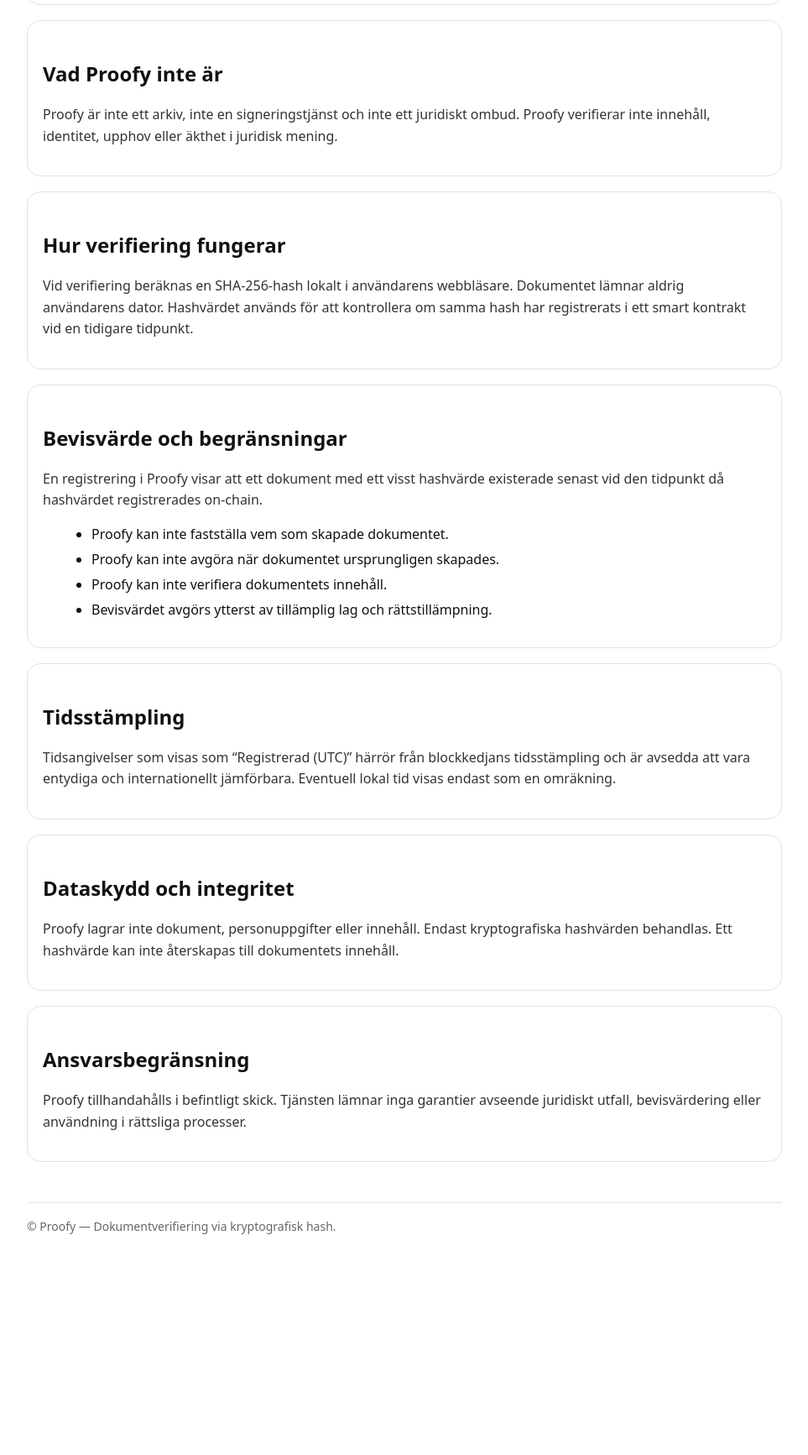
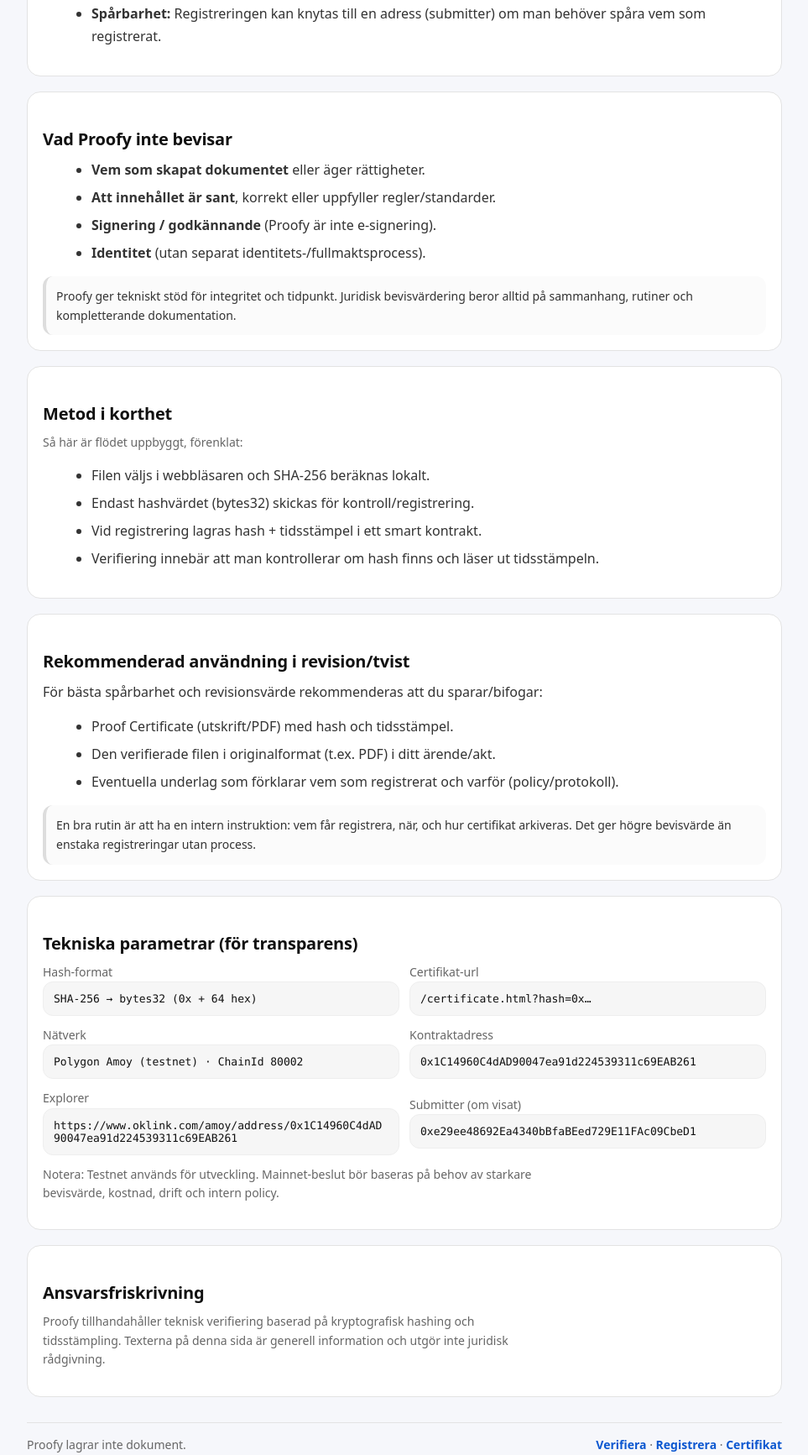
Before and after one commit to aeternus36/proofy-site, a website: page legal.html in a window 1280 px wide. Shown: the part 423-2156 px from the top of the page at 84% size, without its empty margins (158-1121 px from the left). Before the commit the page ends 1933 px from the top, so only its background shows below. Drawn offline with Linux system fonts and the light colour scheme.

Commit message:
Update legal.html

```diff
--- a/legal.html
+++ b/legal.html
@@ -3,136 +3,205 @@
 <head>
   <meta charset="utf-8" />
   <meta name="viewport" content="width=device-width, initial-scale=1" />
-  <title>Proofy – Juridisk information</title>
-  <meta name="description" content="Juridisk information om Proofy och hur dokumentverifiering via hash och tidsstämpling fungerar." />
+  <title>Proofy – Juridik & metod</title>
+  <meta name="description" content="Juridik, metod och begränsningar för Proofy dokumentverifiering via SHA-256 och tidsstämpling." />
+
   <style>
-    body {
-      font-family: system-ui, -apple-system, Segoe UI, Roboto, Arial;
-      max-width: 900px;
-      margin: 40px auto;
-      padding: 0 16px;
-      color: #111;
+    :root{
+      --bg-dark:#0b0d12;
+      --bg:#f6f7fb;
+      --card:#ffffff;
+      --text:#111;
+      --muted:#666;
+      --line:#e3e3e3;
+      --blue:#4f7cff;
     }
-    h1 { margin-bottom: 10px; }
-    h2 { margin-top: 28px; }
-    p { line-height: 1.6; color:#333; }
-    ul { margin-left: 18px; }
-    li { margin: 8px 0; }
-    .card {
-      border: 1px solid #e3e3e3;
-      border-radius: 16px;
-      padding: 18px;
-      margin: 18px 0;
+    body{ margin:0; font-family:system-ui,-apple-system,Segoe UI,Roboto,Arial; background:var(--bg); color:var(--text); }
+
+    .topbar{ background:var(--bg-dark); color:#fff; }
+    .topbar .wrap{
+      max-width:1100px; margin:0 auto; padding:16px;
+      display:flex; align-items:center; gap:16px;
     }
-    .muted { color:#666; font-size:14px; }
-    nav {
-      margin-bottom: 28px;
-      padding: 14px 16px;
-      border: 1px solid #e3e3e3;
-      border-radius: 16px;
+    .brand{ display:flex; align-items:center; gap:10px; font-weight:800; }
+    .dot{ width:10px; height:10px; border-radius:50%; background:var(--blue); }
+    .nav{ margin-left:auto; display:flex; gap:16px; flex-wrap:wrap; }
+    .nav a{ color:#d7deff; text-decoration:none; font-weight:700; }
+    .nav a:hover{ text-decoration:underline; }
+
+    .wrap{ max-width:900px; margin:0 auto; padding:32px 16px 46px; }
+
+    h1{ margin:0 0 10px; font-size:42px; letter-spacing:-0.4px; }
+    h2{ margin:24px 0 10px; font-size:20px; letter-spacing:-0.2px; }
+    p{ margin:0 0 14px; color:#333; line-height:1.7; max-width:75ch; }
+    ul{ margin:10px 0 14px 18px; color:#333; line-height:1.7; }
+    li{ margin:6px 0; }
+
+    .card{ background:var(--card); border:1px solid var(--line); border-radius:16px; padding:18px; margin:18px 0; }
+    .muted{ color:var(--muted); font-size:14px; line-height:1.6; }
+    .mono{
+      font-family:ui-monospace,SFMono-Regular,Menlo,Consolas,monospace;
+      font-size:13px; word-break:break-all;
+      background:#f6f6f6; padding:12px; border-radius:12px; border:1px solid #eee;
     }
-    nav a {
-      margin-right: 16px;
-      text-decoration: none;
-      font-weight: 700;
-      color: #0b57d0;
+    .row{ display:flex; gap:12px; flex-wrap:wrap; align-items:center; }
+    a{ color:#0b57d0; text-decoration:none; font-weight:800; }
+    a:hover{ text-decoration:underline; }
+
+    .callout{
+      border-left:4px solid #ddd;
+      background:#fbfbfb;
+      border-radius:12px;
+      padding:12px;
+      color:#333;
+      line-height:1.65;
+      font-size:14px;
     }
-    footer {
-      margin-top: 48px;
-      padding-top: 18px;
-      border-top: 1px solid #e3e3e3;
-      font-size: 14px;
-      color: #666;
+
+    footer{
+      margin-top:30px;
+      padding-top:16px;
+      border-top:1px solid var(--line);
+      color:var(--muted);
+      font-size:14px;
+      display:flex;
+      justify-content:space-between;
+      gap:12px;
+      flex-wrap:wrap;
+    }
+
+    @media (max-width:720px){
+      h1{ font-size:32px; }
     }
   </style>
 </head>
+
 <body>
-
-<nav>
-  <a href="/index.html">Start</a>
+  <div class="topbar">
+    <div class="wrap">
+      <div class="brand"><span class="dot"></span> Proofy</div>
+      <nav class="nav">
+        <a href="/">Start</a>
         <a href="/verify.html">Verifiera</a>
         <a href="/register.html">Registrera</a>
+        <a href="/certificate.html">Certifikat</a>
       </nav>
+    </div>
+  </div>
 
-<h1>Juridisk information</h1>
-<p class="muted">
-  Denna sida beskriver vad Proofy är, hur tjänsten fungerar samt dess juridiska begränsningar.
+  <div class="wrap">
+    <h1>Juridik & metod</h1>
+    <p>
+      Proofy är ett verktyg för <strong>teknisk verifiering av dokumentintegritet</strong>.
+      Vi lagrar inte dokument och analyserar inte innehåll. Bevisningen bygger på att ett dokument
+      kan representeras av en kryptografisk hash (SHA-256) som registreras med en tidsstämpel.
     </p>
 
     <div class="card">
-  <h2>Vad Proofy är</h2>
+      <h2>Vad Proofy bevisar</h2>
+      <ul>
+        <li><strong>Oförändradhet:</strong> Om samma fil ger samma SHA-256-hash har filen (som bitström) inte ändrats.</li>
+        <li><strong>Existens vid tidpunkt:</strong> Om hashvärdet är registrerat on-chain finns ett verifierbart “senast vid”-bevis vid den on-chain tidsstämpeln.</li>
+        <li><strong>Spårbarhet:</strong> Registreringen kan knytas till en adress (submitter) om man behöver spåra vem som registrerat.</li>
+      </ul>
+    </div>
+
+    <div class="card">
+      <h2>Vad Proofy inte bevisar</h2>
+      <ul>
+        <li><strong>Vem som skapat dokumentet</strong> eller äger rättigheter.</li>
+        <li><strong>Att innehållet är sant</strong>, korrekt eller uppfyller regler/standarder.</li>
+        <li><strong>Signering / godkännande</strong> (Proofy är inte e-signering).</li>
+        <li><strong>Identitet</strong> (utan separat identitets-/fullmaktsprocess).</li>
+      </ul>
+      <div class="callout">
+        Proofy ger tekniskt stöd för integritet och tidpunkt. Juridisk bevisvärdering beror alltid på sammanhang,
+        rutiner och kompletterande dokumentation.
+      </div>
+    </div>
+
+    <div class="card">
+      <h2>Metod i korthet</h2>
+      <p class="muted">Så här är flödet uppbyggt, förenklat:</p>
+      <ul>
+        <li>Filen väljs i webbläsaren och SHA-256 beräknas lokalt.</li>
+        <li>Endast hashvärdet (bytes32) skickas för kontroll/registrering.</li>
+        <li>Vid registrering lagras hash + tidsstämpel i ett smart kontrakt.</li>
+        <li>Verifiering innebär att man kontrollerar om hash finns och läser ut tidsstämpeln.</li>
+      </ul>
+    </div>
+
+    <div class="card">
+      <h2>Rekommenderad användning i revision/tvist</h2>
       <p>
-    Proofy är en teknisk tjänst för dokumentverifiering genom kryptografisk hash
-    och tidsstämpling via blockkedjeteknik.
-    Tjänsten gör det möjligt att verifiera om ett dokument med ett visst hashvärde
-    har registrerats vid en given tidpunkt.
+        För bästa spårbarhet och revisionsvärde rekommenderas att du sparar/bifogar:
+      </p>
+      <ul>
+        <li>Proof Certificate (utskrift/PDF) med hash och tidsstämpel.</li>
+        <li>Den verifierade filen i originalformat (t.ex. PDF) i ditt ärende/akt.</li>
+        <li>Eventuella underlag som förklarar vem som registrerat och varför (policy/protokoll).</li>
+      </ul>
+      <div class="callout">
+        En bra rutin är att ha en intern instruktion: vem får registrera, när, och hur certifikat arkiveras.
+        Det ger högre bevisvärde än enstaka registreringar utan process.
+      </div>
+    </div>
+
+    <div class="card">
+      <h2>Tekniska parametrar (för transparens)</h2>
+      <div class="row">
+        <div style="flex:1 1 320px;">
+          <div class="muted">Hash-format</div>
+          <div class="mono">SHA-256 → bytes32 (0x + 64 hex)</div>
+        </div>
+        <div style="flex:1 1 320px;">
+          <div class="muted">Certifikat-url</div>
+          <div class="mono">/certificate.html?hash=0x…</div>
+        </div>
+      </div>
+
+      <div class="row" style="margin-top:12px;">
+        <div style="flex:1 1 320px;">
+          <div class="muted">Nätverk</div>
+          <div class="mono">Polygon Amoy (testnet) · ChainId 80002</div>
+        </div>
+        <div style="flex:1 1 320px;">
+          <div class="muted">Kontraktadress</div>
+          <div class="mono">0x1C14960C4dAD90047ea91d224539311c69EAB261</div>
+        </div>
+      </div>
+
+      <div class="row" style="margin-top:12px;">
+        <div style="flex:1 1 320px;">
+          <div class="muted">Explorer</div>
+          <div class="mono">https://www.oklink.com/amoy/address/0x1C14960C4dAD90047ea91d224539311c69EAB261</div>
+        </div>
+        <div style="flex:1 1 320px;">
+          <div class="muted">Submitter (om visat)</div>
+          <div class="mono">0xe29ee48692Ea4340bBfaBEed729E11FAc09CbeD1</div>
+        </div>
+      </div>
+
+      <p class="muted" style="margin-top:12px;">
+        Notera: Testnet används för utveckling. Mainnet-beslut bör baseras på behov av starkare bevisvärde,
+        kostnad, drift och intern policy.
       </p>
     </div>
 
     <div class="card">
-  <h2>Vad Proofy inte är</h2>
-  <p>
-    Proofy är inte ett arkiv, inte en signeringstjänst och inte ett juridiskt ombud.
-    Proofy verifierar inte innehåll, identitet, upphov eller äkthet i juridisk mening.
-  </p>
-</div>
-
-<div class="card">
-  <h2>Hur verifiering fungerar</h2>
-  <p>
-    Vid verifiering beräknas en SHA-256-hash lokalt i användarens webbläsare.
-    Dokumentet lämnar aldrig användarens dator.
-    Hashvärdet används för att kontrollera om samma hash har registrerats
-    i ett smart kontrakt vid en tidigare tidpunkt.
-  </p>
-</div>
-
-<div class="card">
-  <h2>Bevisvärde och begränsningar</h2>
-  <p>
-    En registrering i Proofy visar att ett dokument med ett visst hashvärde
-    existerade senast vid den tidpunkt då hashvärdet registrerades on-chain.
-  </p>
-  <ul>
-    <li>Proofy kan inte fastställa vem som skapade dokumentet.</li>
-    <li>Proofy kan inte avgöra när dokumentet ursprungligen skapades.</li>
-    <li>Proofy kan inte verifiera dokumentets innehåll.</li>
-    <li>Bevisvärdet avgörs ytterst av tillämplig lag och rättstillämpning.</li>
-  </ul>
-</div>
-
-<div class="card">
-  <h2>Tidsstämpling</h2>
-  <p>
-    Tidsangivelser som visas som “Registrerad (UTC)” härrör från blockkedjans
-    tidsstämpling och är avsedda att vara entydiga och internationellt jämförbara.
-    Eventuell lokal tid visas endast som en omräkning.
-  </p>
-</div>
-
-<div class="card">
-  <h2>Dataskydd och integritet</h2>
-  <p>
-    Proofy lagrar inte dokument, personuppgifter eller innehåll.
-    Endast kryptografiska hashvärden behandlas.
-    Ett hashvärde kan inte återskapas till dokumentets innehåll.
-  </p>
-</div>
-
-<div class="card">
-  <h2>Ansvarsbegränsning</h2>
-  <p>
-    Proofy tillhandahålls i befintligt skick.
-    Tjänsten lämnar inga garantier avseende juridiskt utfall,
-    bevisvärdering eller användning i rättsliga processer.
+      <h2>Ansvarsfriskrivning</h2>
+      <p class="muted">
+        Proofy tillhandahåller teknisk verifiering baserad på kryptografisk hashing och tidsstämpling.
+        Texterna på denna sida är generell information och utgör inte juridisk rådgivning.
       </p>
     </div>
 
     <footer>
+      <div>Proofy lagrar inte dokument.</div>
       <div>
-    © Proofy — Dokumentverifiering via kryptografisk hash.
+        <a href="/verify.html">Verifiera</a> · <a href="/register.html">Registrera</a> · <a href="/certificate.html">Certifikat</a>
       </div>
     </footer>
-
+  </div>
 </body>
 </html>
```
Lines whose indentation alone changed are shown as unchanged.
